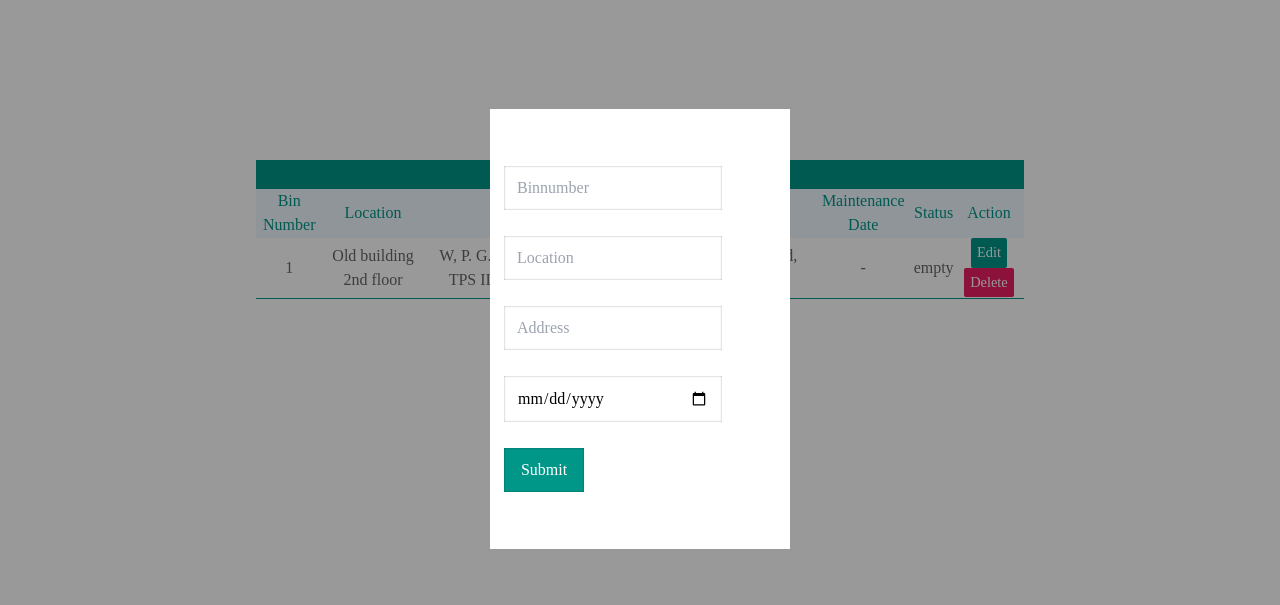
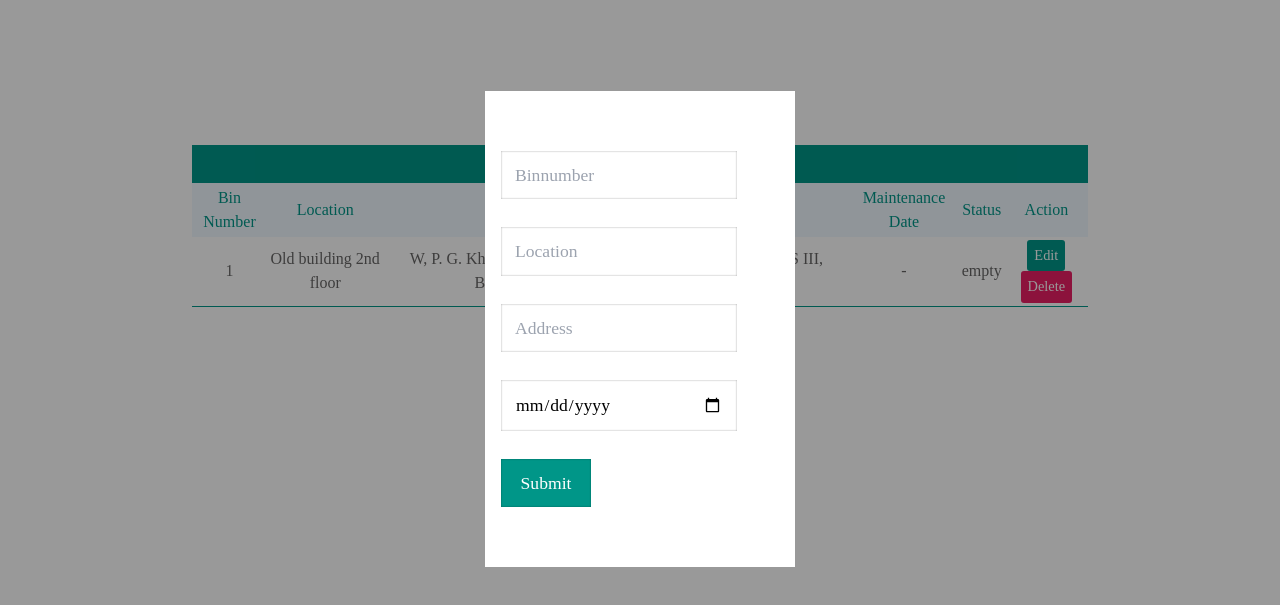
Before and after one commit to bhaveshnanda/M-Care, a plain HTML site: page admin_index.html in a window 1280 px wide. Both pictures are taken after a click on the button "Add User". Shown: the part 71-676 px from the top of the page. Drawn offline with nearby package versions, Linux system fonts and the light colour scheme; no server answers.

Commit message:
Update admin_style.css

```diff
--- a/admin_style.css
+++ b/admin_style.css
@@ -18,15 +18,15 @@ body {
 }
 
 #crud {
-  width: 60%;
+  width: 70%;
   text-align: center;
 }
 
 #crud caption {
   background-color: #009688;
   color: #fff;
-  padding: 0.3px 0;
-  font-size: 1.2rem;
+  padding: 3px 0;
+  font-size: 1.3rem;
 }
 
 #crud thead {
@@ -34,25 +34,25 @@ body {
 }
 
 #crud thead td {
-  padding: 0.3px;
+  padding: 3px;
   color: #009688;
 }
 
 #crud tbody td {
-  padding: 0.3px;
-  border-bottom: 0.9px solid #009688;
+  padding: 3px;
+  border-bottom: 1px solid #009688;
   color: #666565;
 }
 
 #crud tbody td button,
 .add-user {
-  padding: 4px 6px;
+  padding: 5px 7px;
   border: none;
   background: transparent;
   font-family: "Times New Roman", Times, serif;
   font-size: 0.9rem;
   color: #fff;
-  border-radius: 2px;
+  border-radius: 3px;
   cursor: pointer;
 }
 
@@ -66,8 +66,8 @@ body {
 
 .add-user {
   background-color: #009688;
-  margin-top: 18px;
-  padding: 8px 18px;
+  margin-top: 20px;
+  padding: 10px 20px;
 }
 
 .popup {
@@ -97,19 +97,19 @@ body {
   background-color: #fff;
   display: flex;
   flex-direction: column;
-  max-width: 300px;
-  width: 75%;
-  padding: 44px 14px;
+  max-width: 310px;
+  width: 80%;
+  padding: 46px 16px;
 }
 
 .popup form input {
-  width: 80%;
+  width: 85%;
   background-color: transparent;
   border: none;
   box-shadow: inset 0 0 2px rgba(0, 0, 0, 0.4);
-  margin: 13px 0;
-  padding: 10px 13px;
-  font-size: 1rem;
+  margin: 14px 0;
+  padding: 11px 14px;
+  font-size: 1.1rem;
   font-family: "Times New Roman", Times, serif;
 }
 
@@ -117,5 +117,5 @@ body {
   background-color: #009688;
   color: #fff;
   cursor: pointer;
-  max-width: 80px;
+  max-width: 90px;
 }
```
